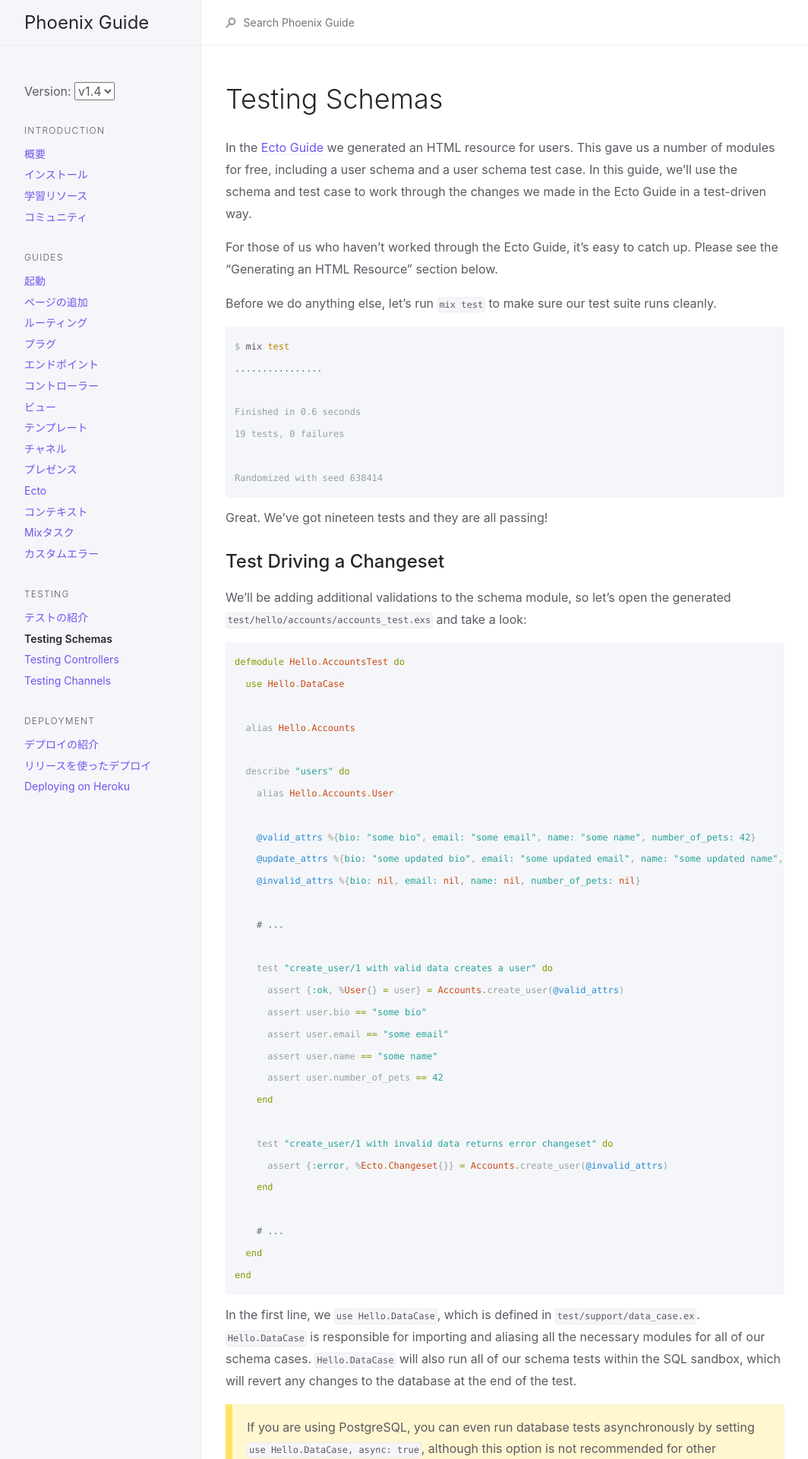
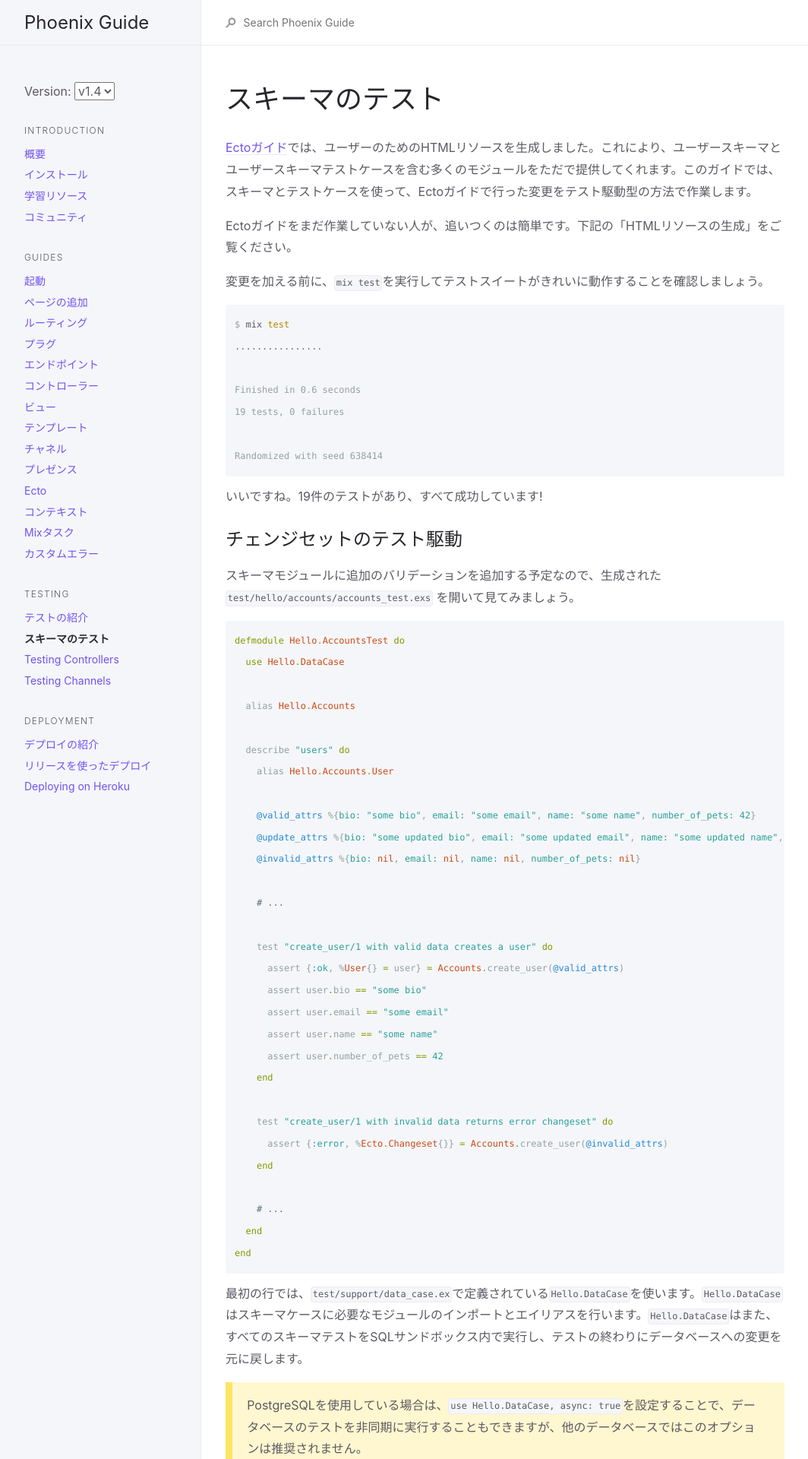
Before and after one commit to fukuoka-ex/phoenix-guide-ja, a Jekyll site: the page built from guides/1.4/testing/testing_schemas.md, in a window 1280 px wide. Shown: the top 1920 px of the page at 76% size, without its empty margins (107-1171 px from the left). Built offline with Jekyll 4.4.1, drawn with Linux system fonts in a browser that asks for light colours; some of the changed text lies outside the part shown.

Commit message:
translate guides/1.4/testing/testing_schemas.md

````diff
--- a/guides/1.4/testing/testing_schemas.md
+++ b/guides/1.4/testing/testing_schemas.md
@@ -2,17 +2,17 @@
 layout: 1.4/layout
 version: 1.4
 group: testing
-title: Testing Schemas
+title: スキーマのテスト
 nav_order: 2
 hash: 5d132fdb587634ec2322586785b1408886481beb
 ---
-# Testing Schemas
+# スキーマのテスト
 
-In the [Ecto Guide](ecto.html) we generated an HTML resource for users. This gave us a number of modules for free, including a user schema and a user schema test case. In this guide, we'll use the schema and test case to work through the changes we made in the Ecto Guide in a test-driven way.
+[Ectoガイド](../ecto.html)では、ユーザーのためのHTMLリソースを生成しました。これにより、ユーザースキーマとユーザースキーマテストケースを含む多くのモジュールをただで提供してくれます。このガイドでは、スキーマとテストケースを使って、Ectoガイドで行った変更をテスト駆動型の方法で作業します。
 
-For those of us who haven't worked through the Ecto Guide, it's easy to catch up. Please see the "Generating an HTML Resource" section below.
+Ectoガイドをまだ作業していない人が、追いつくのは簡単です。下記の「HTMLリソースの生成」をご覧ください。
 
-Before we do anything else, let's run `mix test` to make sure our test suite runs cleanly.
+変更を加える前に、`mix test`を実行してテストスイートがきれいに動作することを確認しましょう。
 
 ```console
 $ mix test
@@ -24,11 +24,11 @@ Finished in 0.6 seconds
 Randomized with seed 638414
 ```
 
-Great. We've got nineteen tests and they are all passing!
+いいですね。19件のテストがあり、すべて成功しています!
 
-## Test Driving a Changeset
+## チェンジセットのテスト駆動
 
-We'll be adding additional validations to the schema module, so let's open the generated `test/hello/accounts/accounts_test.exs` and take a look:
+スキーマモジュールに追加のバリデーションを追加する予定なので、生成された `test/hello/accounts/accounts_test.exs` を開いて見てみましょう。
 
 ```elixir
 defmodule Hello.AccountsTest do
@@ -62,23 +62,23 @@ defmodule Hello.AccountsTest do
 end
 ```
 
-In the first line, we `use Hello.DataCase`, which is defined in `test/support/data_case.ex`. `Hello.DataCase` is responsible for importing and aliasing all the necessary modules for all of our schema cases. `Hello.DataCase` will also run all of our schema tests within the SQL sandbox, which will revert any changes to the database at the end of the test.
+最初の行では、`test/support/data_case.ex`で定義されている`Hello.DataCase`を使います。`Hello.DataCase`はスキーマケースに必要なモジュールのインポートとエイリアスを行います。`Hello.DataCase`はまた、すべてのスキーマテストをSQLサンドボックス内で実行し、テストの終わりにデータベースへの変更を元に戻します。
 
->  If you are using PostgreSQL, you can even run database tests asynchronously by setting `use Hello.DataCase, async: true`, although this option is not recommended for other databases.
+> PostgreSQLを使用している場合は、`use Hello.DataCase, async: true`を設定することで、データベースのテストを非同期に実行することもできますが、他のデータベースではこのオプションは推奨されません。
 
-`Hello.DataCase` is also a place to define any helper functions we might need to test our schemas. We get an example function `errors_on/1` for free, and we'll see how that works shortly.
+`Hello.DataCase`はスキーマをテストするために必要なヘルパー関数を定義する場所でもあります。たとえば、ただで手に入る関数`errors_on/1`があり、それがどのように動作するかをまもなく見てみましょう。
 
-We alias our `Hello.Accounts.User` module so that we can refer to its structs as `%User{}` instead of `%Hello.Accounts.User{}`.
+`Hello.Accounts.User`モジュールの構造体を`%Hello.Accounts.User{}`ではなく`%User{}`として参照できるように、`Hello.Accounts.User`モジュールのエイリアスを設定します。
 
-We also define module attributes for `@valid_attrs` and `@invalid_attrs` so they will be available to all our tests.
+また、`@valid_attrs`と`@invalid_attrs`のモジュール属性を定義し、すべてのテストで利用できるようにします。
 
-#### Number of Pets
+#### ペットの数
 
-While Phoenix generated our model with all of the fields required, the number of pets a user has is optional in our domain.
+Phoenixは必要なフィールドをすべて備えたモデルを生成しましたが、ユーザーが飼っているペットの数はここではオプションとします。
 
-Let's write a new test to verify that.
+それを検証するために新しいテストを書いてみましょう。
 
-To test this, we can delete the `:number_of_pets` key and value from the `@valid_attrs` map and make a `User` changeset from those new attributes. Then we can assert that the changeset is still valid.
+これをテストするには、`@valid_attrs`マップから`:number_of_pets`のキーと値を削除し、これらの新しい属性から `User`チェンジセットを作成します。そうすれば、そのチェンジセットがまだ有効であることが保証されます。
 
 ```elixir
 defmodule Hello.AccountsTest do
@@ -91,7 +91,7 @@ defmodule Hello.AccountsTest do
 end
 ```
 
-Now, let's run the tests again.
+では、もう一度テストを実行してみましょう。
 
 ```console
 $ mix test
@@ -111,7 +111,8 @@ Finished in 0.4 seconds
 Randomized with seed 780208
 ```
 
-It fails - which is exactly what it should do! We haven't written the code to make it pass yet. To do that, we need to remove the `:number_of_pets` attribute from our `validate_required/3` function in `lib/hello_web/accounts/user.ex`.
+`validate_required/3` function in `lib/hello_web/accounts/user.ex`.
+失敗しました。まさにその通り! これを成功させるコードはまだ書いていません。そのためには、`lib/hello_web/accounts/user.ex`の`validate_required/3`関数から`:number_of_pets`属性を削除する必要があります。
 
 ```elixir
 defmodule Hello.Accounts.User do
@@ -125,7 +126,7 @@ defmodule Hello.Accounts.User do
 end
 ```
 
-Now our tests are all passing again.
+これでテストはすべて成功しました。
 
 ```console
 $ mix test
@@ -137,11 +138,11 @@ Finished in 0.3 seconds
 Randomized with seed 963040
 ```
 
-#### The Bio Attribute
+#### 自己紹介属性
 
-In the Ecto Guide, we learned that the user's `:bio` attribute has two business requirements. The first is that it must be at least two characters long. Let's write a test for that using the same pattern we've just used.
+Ectoガイドでは、ユーザの`:bio`属性には2つのビジネス要件があることとして学びました。1つ目は、少なくとも2文字以上の長さでなければならないということです。先ほどと同じパターンを使ってテストを書いてみましょう。
 
-First, we change the `:bio` attribute to have a value of a single character. Then we create a changeset with the new attributes and test its validity.
+まず、`:bio`属性を一文字の値を持つように変更します。次に、新しい属性でチェンジセットを作成し、その妥当性をテストします。
 
 ```elixir
 defmodule Hello.AccountsTest do
@@ -155,7 +156,7 @@ defmodule Hello.AccountsTest do
 end
 ```
 
-When we run the test, it fails, as we would expect.
+テストを実行すると、予想通り失敗します。
 
 ```console
 $ mix test
@@ -176,11 +177,11 @@ Finished in 0.3 seconds
 Randomized with seed 327779
 ```
 
-Hmmm. Yes, this test behaved as we expected, but the error message doesn't seem to reflect our test. We're validating the length of the `:bio` attribute, and the message we get is "Expected false or nil, got true". There's no mention of our `:bio` attribute at all.
+うーん。はい、このテストは期待通りに動作しましたが、エラーメッセージはテストを反映していないようです。私たちは`:bio`属性の長さを検証していますが、得られるメッセージは"Expected false or nil, got true"です。これでは、`:bio`属性についてはちっとも言及されていません。
 
-We can do better.
+私たちはもっとうまくやれるはずです。
 
-Let's change our test to get a better message while still testing the same behavior. We can leave the code to set the new `:bio` value in place. In the `assert`, however, we'll use the `errors_on/1` function we get from `DataCase` to generate a map of errors, and check that the `:bio` attribute error is in that map.
+同じ動作をテストしながら、より良いメッセージを得るためにテストを変更してみましょう。新しい`:bio`の値を設定するコードはそのままにしておいても構いません。しかし、`assert`では `DataCase` から得た`errors_on/1` 関数を用いてエラーのマップを生成し、そのマップに `:bio` 属性のエラーがあることを確認します。
 
 ```elixir
 defmodule Hello.AccountsTest do
@@ -194,7 +195,7 @@ defmodule Hello.AccountsTest do
 end
 ```
 
-When we run the tests again, we get a different message entirely.
+再度テストを実行すると、全く異なるメッセージが表示されます。
 
 ```console
 $ mix test
@@ -216,21 +217,21 @@ Finished in 0.4 seconds
 Randomized with seed 435902
 ```
 
-This shows us the assertion we are testing - that our error is in the map of errors from the model's changeset.
+これは、私たちがテストしているアサーションを示しています。つまり、私たちのエラーがモデルのチェンジセットからのエラーのマップにあることを示しています。
 
 ```console
 code:  assert %{bio: ["should be at least 2 character(s)"]} = errors_on(changeset)
 ```
 
-And we see that the right hand side of the expression evaluates to an empty map.
+そして、式の右辺が空のマップに評価されることがわかります。
 
 ```console
 rhs:  %{}
 ```
 
-That map is empty because we don't yet validate the minimum length of the `:bio` attribute.
+まだ`:bio`属性の最小長さのバリデーションをしていないので、マップは空になっています。
 
-Our test has pointed the way. Now let's make it pass by adding that validation.
+私たちのテストは道を指し示しています。では、そのバリデーションを追加して成功させましょう。
 
 ```elixir
 defmodule Hello.Accounts.User do
@@ -245,7 +246,7 @@ defmodule Hello.Accounts.User do
 end
 ```
 
-When we run the tests again, they all pass.
+再度テストを実行すると、すべて成功します。
 
 ```console
 $ mix test
@@ -257,9 +258,9 @@ Finished in 0.2 seconds
 Randomized with seed 305958
 ```
 
-The other business requirement for the `:bio` field is that it be a maximum of one hundred and forty characters. Let's write a test for that using the `errors_on/1` function again.
+もう一つのビジネス要件は`:bio`フィールドの最大文字数が140文字であることです。もう一度`errors_on/1`関数を使ってテストを書いてみましょう。
 
-We'll use String.duplicate/2 to produce n-long "a" string here.
+ここではString.duplicate/2を使用して、長さが140の"a"文字列を生成します。
 
 ```elixir
 defmodule Hello.AccountsTest do
@@ -273,7 +274,7 @@ defmodule Hello.AccountsTest do
 end
 ```
 
-When we run the test, it fails as we want it to.
+テストを実行すると、予想通り失敗します。
 
 ```console
 $ mix test
@@ -295,7 +296,7 @@ Finished in 0.3 seconds
 Randomized with seed 593838
 ```
 
-To make this test pass, we need to add a maximum to the length validation of the `:bio` attribute.
+このテストを成功させるには、`:bio`属性の長さのバリデーションに最大値を追加する必要があります。
 
 ```elixir
 defmodule Hello.Accounts.User do
@@ -310,7 +311,7 @@ defmodule Hello.Accounts.User do
 end
 ```
 
-When we run the tests, they all pass.
+テストを実行すると、すべて成功します。
 
 ```console
 $ mix test
@@ -322,11 +323,11 @@ Finished in 0.4 seconds
 Randomized with seed 468975
 ```
 
-#### The Email Attribute
+#### Eメール属性
 
-We have one last attribute to validate. Currently, `:email` is just a string like any other. We'd like to make sure that it at least matches an "@". This is no substitute for an email confirmation, but it will weed out some invalid addresses before we even try.
+最後に検証すべき属性が一つあります。現在のところ、`:email`は他のものと同じようにただの文字列です。少なくとも"@"と一致することを確認したいと思います。これはEメールの確認の代わりにはなりませんが、試してみる前に無効なアドレスを除外することができます。
 
-This process will feel familiar by now. First, we change the value of the `:email` attribute to omit the "@". Then we write an assertion which uses `errors_on/1` to check for the correct validation error on the `:email` attribute.
+このプロセスはもうお馴染みのものになっているでしょう。まず、`:email`属性の値を変更して"@"を省略します。次に、`:email`属性の検証エラーが正しいかどうかを調べるために`errors_on/1`を使うアサーションを書きます。
 
 ```elixir
 defmodule Hello.AccountsTest do
@@ -340,7 +341,7 @@ defmodule Hello.AccountsTest do
 end
 ```
 
-When we run the tests, it fails. We see that we're getting an empty map of errors back from `errors_on/1`.
+テストを実行すると失敗します。エラーのマップが`errors_on/1`から空になって返ってきていることがわかります。
 
 ```console
 $ mix test
@@ -362,7 +363,7 @@ Finished in 0.4 seconds
 Randomized with seed 962127
 ```
 
-Then we add the new validation to generate the error our test is looking for.
+次に、テストが求めるエラーを生成するための新しいバリデーションを追加します。
 
 ```elixir
 defmodule Hello.Accounts.User do
@@ -378,7 +379,7 @@ defmodule Hello.Accounts.User do
 end
 ```
 
-Now the schema tests are passing again, but other tests are now failing, if you haven't touched the generated context & controller tests. Here's one failure (but because tests are run in random order, you might see a different failure first):
+スキーマのテストは再び成功していますが、生成されたコンテキストとコントローラーのテストに触れていない場合、他のテストは失敗しています。ここでは失敗の例を一つみてみます(ただし、テストはランダムな順番で実行されるので、最初に別の失敗を見ることになるかもしれません)。
 
 ```console
 $ mix test
@@ -399,7 +400,7 @@ Finished in 0.1 seconds
 Randomized with seed 825065
 ```
 
-We can fix these tests by editing the module attributes in the failing test files - first, in `test/hello_web/controllers/user_controller_test.exs`, add an "@" to the `:email` values in `@valid_attrs` and `@update_attrs`:
+失敗したテストファイルのモジュール属性を編集することで、これらのテストを修正することができます。まず、`test/hello_web/controllers/user_controller_test.exs`で、`@valid_attrs`と`@update_attrs`の`:email`の値に"@"を追加します。
 
 ```elixir
 defmodule HelloWeb.UserControllerTest do
@@ -410,9 +411,9 @@ defmodule HelloWeb.UserControllerTest do
   ...
 ```
 
-This will fix all of the HelloWeb.UserControllerTest failures.
+これでHelloWeb.UserControllerTestの失敗をすべて修正することができるでしょう。
 
-Make the same changes to the module attributes in `test/hello/accounts/accounts_test.exs`:
+`test/hello/accounts/accounts_test.exs`のモジュール属性を同じように変更します。
 
 ```elixir
 defmodule Hello.AccountsTest do
@@ -423,7 +424,7 @@ defmodule Hello.AccountsTest do
     ...
 ```
 
-This will fix all but two of the failures - to fix those last two, we'll need to fix the values those tests are comparing:
+これにより、2つを除くすべての失敗が修正されます - 最後の2つを修正するには、テストで比較している値を修正する必要があります。
 
 ```elixir
 defmodule Hello.AccountsTest do
@@ -451,7 +452,7 @@ defmodule Hello.AccountsTest do
 end
 ```
 
-Now all the tests pass again:
+これですべてのテストが再び成功しました。
 
 ```console
 $ mix test
@@ -463,13 +464,13 @@ Finished in 0.2 seconds
 Randomized with seed 330955
 ```
 
-### Generating an HTML Resource
+### HTMLリソースの生成
 
-For this section, we're going to assume that we all have a PostgreSQL database installed on our system, and that we generated a default application - one in which Ecto and Postgrex are installed and configured automatically.
+このセクションでは、システムにPostgreSQLデータベースがインストールされていて、デフォルトのアプリケーション（EctoとPostgrexがインストールされ、自動的に設定されるもの）が生成されていることを前提に説明します。
 
-If this is not the case, please see the section on adding Ecto and Postgrex of the [Ecto Guide](ecto.html) and join us when that's done.
+そうではない場合は、[Ectoガイド](../ecto.html)のEctoとPostgrexの追加の項を見て、それが終わったら戻ってきてください。
 
-Ok, once we're all configured properly, we need to run the `phx.gen.html` task with the list of attributes we have here.
+OK、すべての設定が正しく行われたら、ここにある属性のリストを使って`phx.gen.html`タスクを実行する必要があります。
 
 ```console
 $ mix phx.gen.html Accounts User users name:string email:string \
@@ -498,7 +499,7 @@ Remember to update your repository by running migrations:
     $ mix ecto.migrate
 ```
 
-Then we need to follow the instructions the task gives us and insert the `resources "/users", UserController` line in the router `lib/hello_web/router.ex`.
+次に、タスクの指示に従って、`resources "/users", UserController` の行をルータ`lib/hello_web/router.ex`に挿入する必要があります。
 
 ```elixir
 defmodule HelloWeb.Router do
@@ -518,14 +519,14 @@ defmodule HelloWeb.Router do
 end
 ```
 
-With that done, we can create our database with `ecto.create`.
+それが済んだら、`ecto.create`でデータベースを作成します。
 
 ```console
 $ mix ecto.create
 The database for Hello.Repo has been created.
 ```
 
-Then we can migrate our database to create our `users` table with `ecto.migrate`.
+そして、`ecto.migrate`で`users`テーブルを作るようにデータベースをマイグレートします。
 
 ```console
 $ mix ecto.migrate
@@ -537,4 +538,4 @@ $ mix ecto.migrate
 [info]  == Migrated in 0.0s
 ```
 
-With that, we are ready to continue with the testing guide.
+これで、このテストガイドを進める準備が整いました。
````
